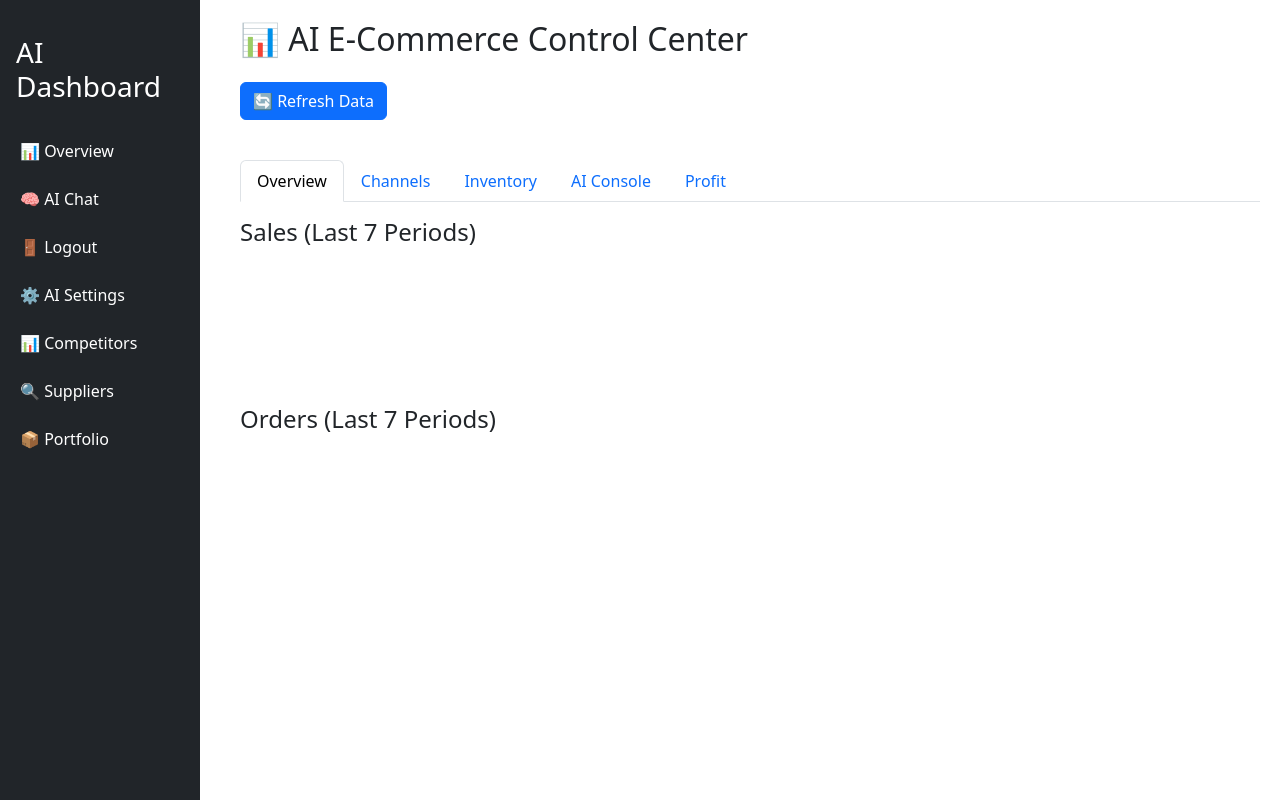
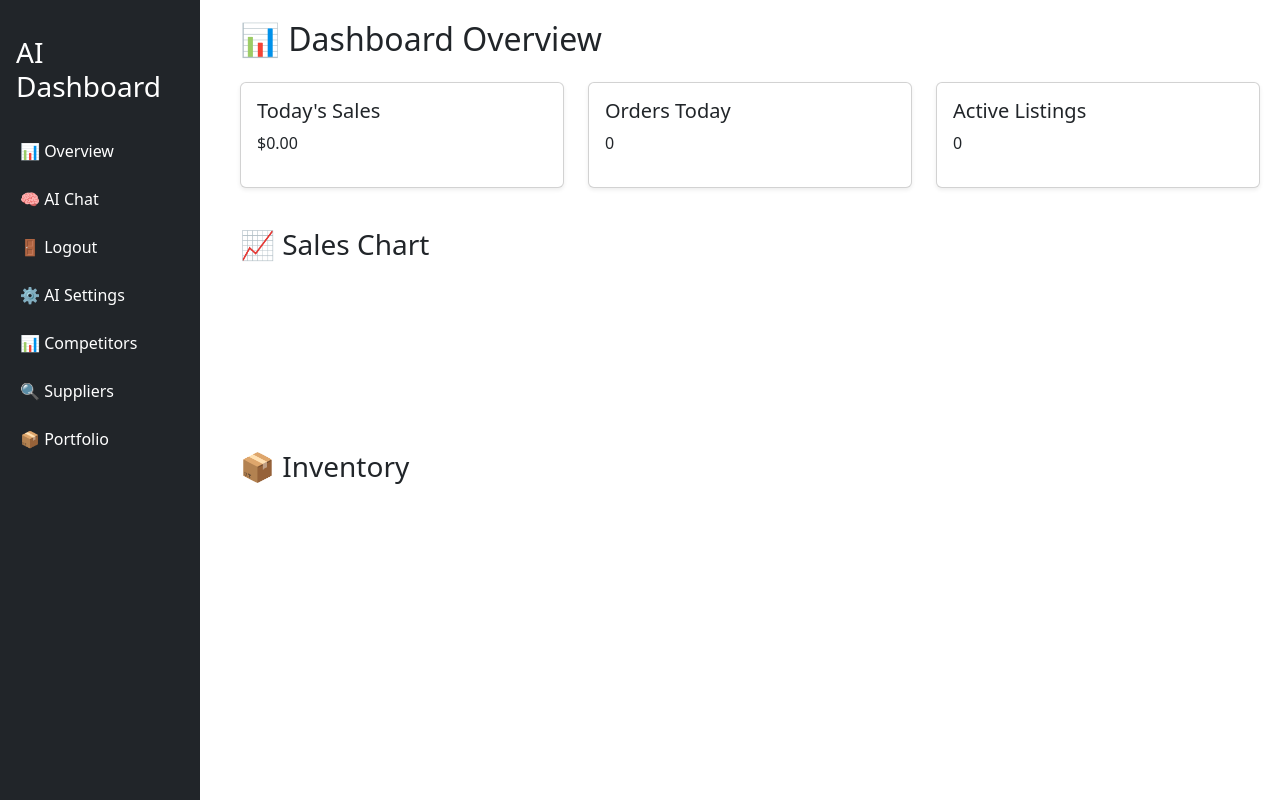
Before and after one commit to Hermes80/ai-ecommerce-dashboard, a Flask app: template templates/index.html in a window 1280 px wide. Run offline with Flask 3, Linux system fonts and the light colour scheme; the template is opened without the code that fills it, so the values that code supplies are empty; a map, chart or similar area stays blank; parts of the project's set-up code (start-up, migrations or seed data) failed here and were passed over.

Commit message:
Update index.html

```diff
--- a/templates/index.html
+++ b/templates/index.html
@@ -1,83 +1,41 @@
 {% extends "layout.html" %}
 {% block content %}
 
-<h2 class="mb-4">📊 AI E-Commerce Control Center</h2>
+<h2 class="mb-4">📊 Dashboard Overview</h2>
 
-<button class="btn btn-primary mb-3" onclick="refreshData()">🔄 Refresh Data</button>
+<div class="row">
 
-<!-- TOP STATS -->
-<div id="top-stats" class="row mb-4"></div>
-
-<!-- TABS -->
-<ul class="nav nav-tabs mb-3" id="dashTabs">
-  <li class="nav-item">
-    <button class="nav-link active" data-bs-toggle="tab" data-bs-target="#overviewTab">Overview</button>
-  </li>
-  <li class="nav-item">
-    <button class="nav-link" data-bs-toggle="tab" data-bs-target="#channelsTab">Channels</button>
-  </li>
-  <li class="nav-item">
-    <button class="nav-link" data-bs-toggle="tab" data-bs-target="#inventoryTab">Inventory</button>
-  </li>
-  <li class="nav-item">
-    <button class="nav-link" data-bs-toggle="tab" data-bs-target="#aiConsoleTab">AI Console</button>
-  </li>
-  <li class="nav-item">
-    <button class="nav-link" data-bs-toggle="tab" data-bs-target="#profitTab">Profit</button>
-  </li>
-</ul>
-
-<div class="tab-content">
-
-  <!-- Overview TAB -->
-  <div class="tab-pane fade show active" id="overviewTab">
-    <h4 class="mt-2">Sales (Last 7 Periods)</h4>
-    <canvas id="salesChart" height="120"></canvas>
-
-    <h4 class="mt-4">Orders (Last 7 Periods)</h4>
-    <canvas id="orderChart" height="120"></canvas>
-  </div>
-
-  <!-- Channels TAB -->
-  <div class="tab-pane fade" id="channelsTab">
-    <div id="channels-row" class="row mt-3"></div>
-  </div>
-
-  <!-- Inventory TAB -->
-  <div class="tab-pane fade" id="inventoryTab">
-    <div class="mt-3">
-      <table class="table table-sm table-striped align-middle">
-        <thead>
-          <tr>
-            <th>SKU</th>
-            <th>Title</th>
-            <th>Channel</th>
-            <th>Qty</th>
-            <th>Price</th>
-          </tr>
-        </thead>
-        <tbody id="inventory-body"></tbody>
-      </table>
+  <div class="col-md-4 mb-3">
+    <div class="card p-3 shadow-sm">
+      <h5>Today's Sales</h5>
+      <p id="salesToday">$0.00</p>
     </div>
   </div>
 
-  <!-- AI Console TAB -->
-  <div class="tab-pane fade" id="aiConsoleTab">
-    <div class="mt-3">
-      <h5>Send Command to AI</h5>
-      <textarea id="ai-command-input" class="form-control mb-2" rows="2" placeholder="Example: Reprice all eBay items"></textarea>
-      <button class="btn btn-success mb-3" onclick="sendAiCommand()">🚀 Send Command</button>
-
-      <h6>Recent Commands</h6>
-      <ul id="ai-log" class="list-group"></ul>
+  <div class="col-md-4 mb-3">
+    <div class="card p-3 shadow-sm">
+      <h5>Orders Today</h5>
+      <p id="ordersToday">0</p>
     </div>
   </div>
 
-  <!-- Profit TAB -->
-  <div class="tab-pane fade" id="profitTab">
-    <div id="profit-cards" class="row mt-3"></div>
+  <div class="col-md-4 mb-3">
+    <div class="card p-3 shadow-sm">
+      <h5>Active Listings</h5>
+      <p id="activeListings">0</p>
+    </div>
   </div>
 
 </div>
 
+<h3 class="mt-4">📈 Sales Chart</h3>
+<canvas id="salesChart"></canvas>
+
+<h3 class="mt-4">📦 Inventory</h3>
+<ul id="inventoryList"></ul>
+
+<script>
+loadDashboard();
+</script>
+
 {% endblock %}
```
